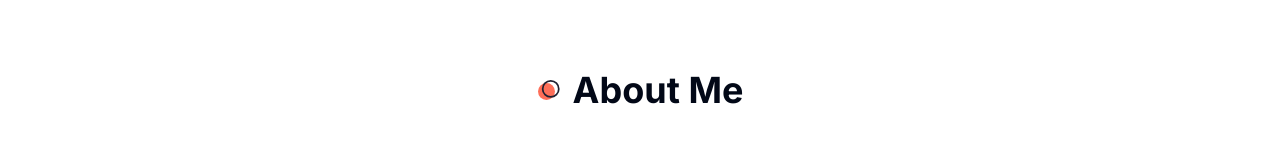
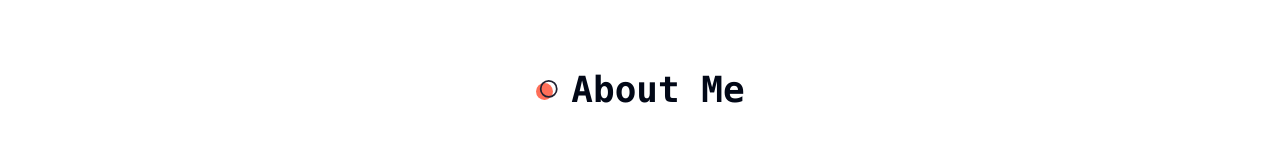
Before and after one commit to bchussid/portfolio, a Next.js app: page / in a window 1280 px wide. Shown: the part 800-952 px from the top of the page. Built offline with nearby package versions, Linux system fonts and the light colour scheme.

Commit message:
edit/trying out section title font (mono) and add comment

```diff
--- a/src/styles/globals.css
+++ b/src/styles/globals.css
@@ -86,8 +86,9 @@
   .h4 {
     @apply text-[22px] font-semibold
   }
+  /* mono font for section titles? */
   .section-title {
-    @apply text-4xl font-bold relative w-max flex items-center justify-between gap-x-3 before:bg-dots_light before:dark:bg-dots_dark before:bg-no-repeat before:bg-center before:w-[24px] before:h-[24px];
+    @apply text-4xl font-mono font-bold relative w-max flex items-center justify-between gap-x-3 before:bg-dots_light before:dark:bg-dots_dark before:bg-no-repeat before:bg-center before:w-[24px] before:h-[24px];
   }
   .subtitle {
     @apply text-muted-foreground text-lg mb-8 font-light;
```
